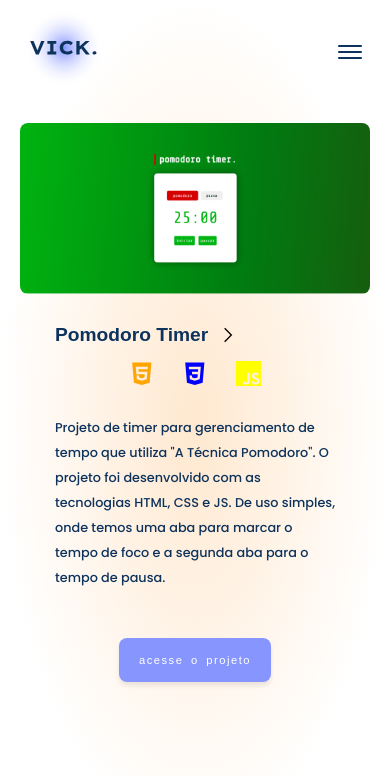
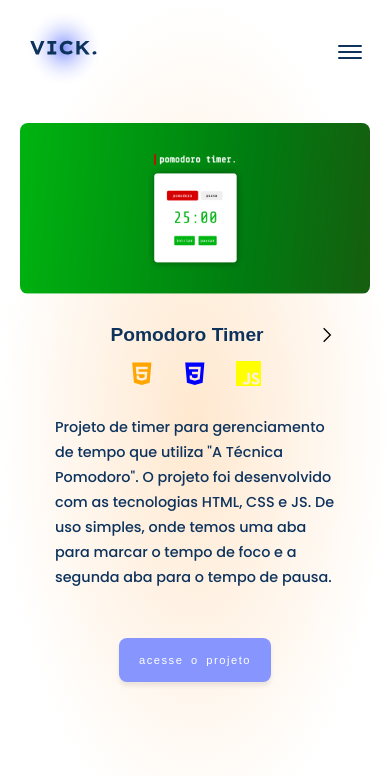
Before and after one commit to ma-vick/portfolio-pessoal, a React (Create React App) app: page /project/1 in a window 390 px wide. Shown: the top 776 px of the page. Built offline with nearby package versions, Linux system fonts and the light colour scheme; a web font is replaced by a local one.

Commit message:
correções

```diff
--- a/public/index.html
+++ b/public/index.html
@@ -8,7 +8,6 @@
     />
     <meta name="theme-color" content="#000000" />
     <link rel="manifest" href="%PUBLIC_URL%/manifest.json" />
-    <link rel="shortcut icon" href="/src/assets/imgs/favicon.ico" type="image/x-icon">
     <title>Victória Almeida | Frontend Portfólio</title>
   </head>
   <body>
--- a/src/pages/AboutMe/AboutMe.css
+++ b/src/pages/AboutMe/AboutMe.css
@@ -79,7 +79,7 @@
   }
 
   .description-me {
-    font-size: .8rem;
+    font-size: .9rem;
     line-height: 25px;
     margin-top: 35px;
   }
--- a/src/pages/Project/Project.css
+++ b/src/pages/Project/Project.css
@@ -89,7 +89,7 @@
     }
 
     .info-project p {
-        font-size: .8rem;
+        font-size: .9rem;
         line-height: 25px;
     }
 
@@ -102,12 +102,14 @@
     }
 
     .arrow:hover {
-      padding: 16px 8px;
+      padding: 0;
+      background: none;
     }
 
     .title-pp {
       display: flex;
-      align-items: center;
-      gap: 12px;
+      align-self: center;
+      justify-content: space-between;
     }
+
 }
--- a/src/pages/Project/Project.jsx
+++ b/src/pages/Project/Project.jsx
@@ -35,13 +35,15 @@ export default function Project() {
         />
         <div className="info-project">
           <span className="title-pp">
-            {projectId != 1 && window.innerWidth <= 770 && (
+            {projectId != 1 && window.innerWidth <= 770 ? (
               <Link
                 to={`/project/${Number.parseInt(projectId) - 1}`}
                 className="arrow prev"
               >
                 <GrPrevious />
               </Link>
+            ) : (
+              <span></span>
             )}
             <h1>
               {projects.projects[projectId - 1].nameProject
@@ -49,13 +51,15 @@ export default function Project() {
                 : "em breve"}
             </h1>
             {projectId != projects.projects.length - 1 &&
-              window.innerWidth <= 770 && (
+            window.innerWidth <= 770 ? (
               <Link
                 to={`/project/${Number.parseInt(projectId) + 1}`}
                 className="arrow next"
               >
                 <GrNext />
               </Link>
+            ) : (
+              <span></span>
             )}
           </span>
           <div className="tech-icon-pp">
```
Lines whose indentation alone changed are shown as unchanged.
